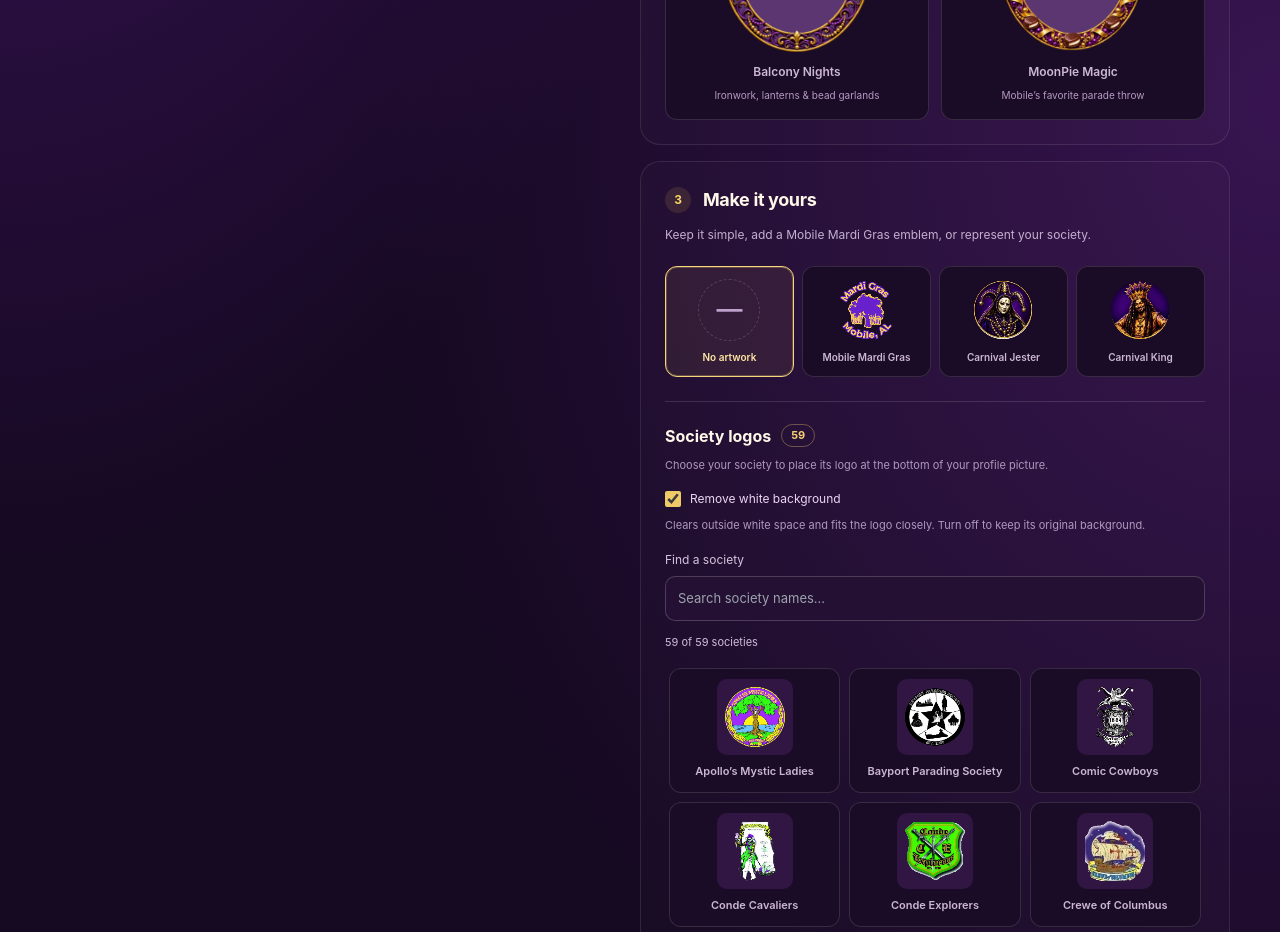
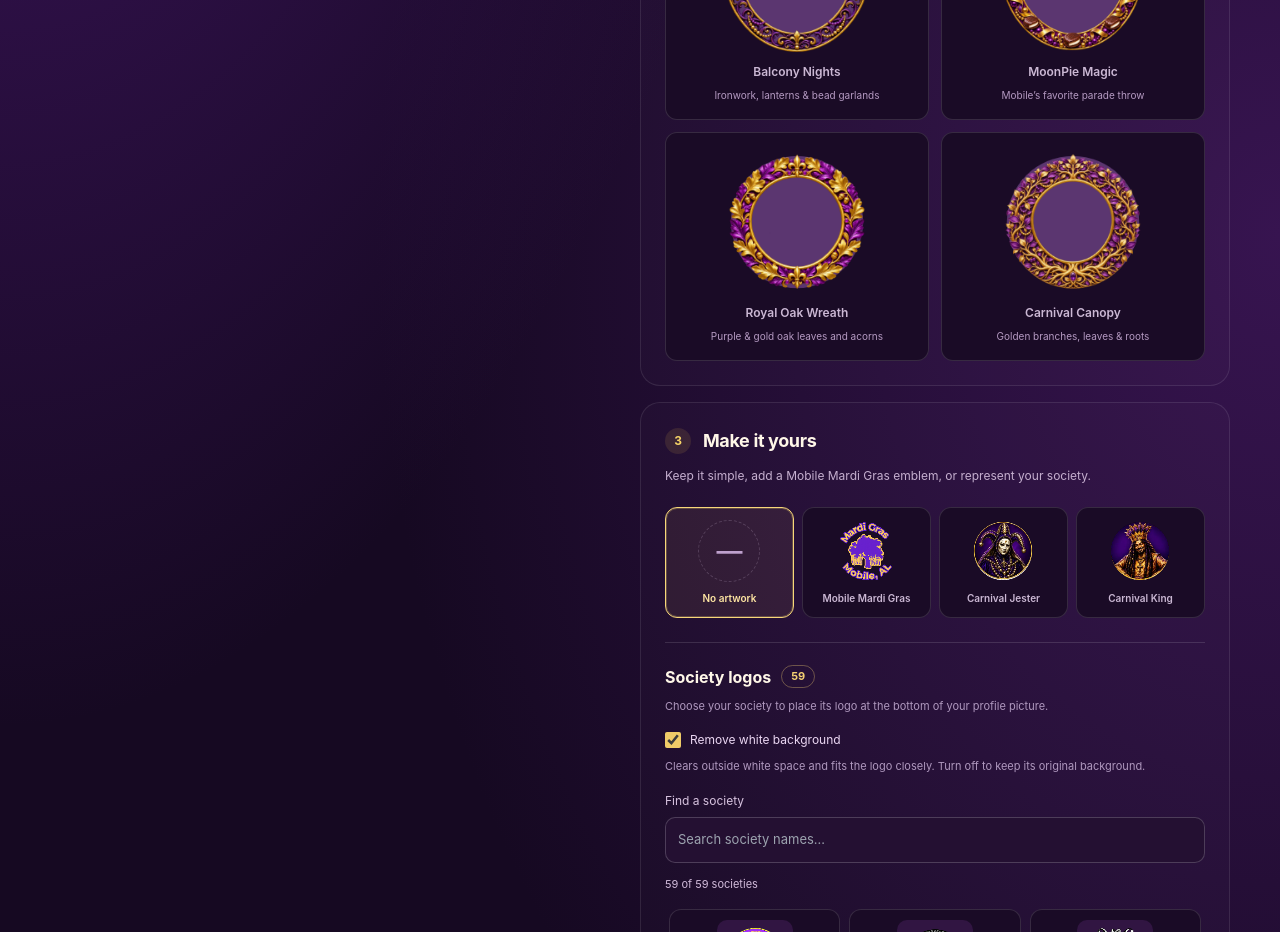
Before and after one commit to TheCryptoArborist/251mardigras, a Next.js app: page /profile-studio in a window 1280 px wide. Shown: the part 1540-2472 px from the top of the page. Built offline with nearby package versions, Linux system fonts and the light colour scheme.

Commit message:
Add Royal Oak Wreath and Carnival Canopy leaf profile frames

```diff
--- a/src/app/profile-studio/studio.tsx
+++ b/src/app/profile-studio/studio.tsx
@@ -9,7 +9,7 @@ import { getClassicOpening, makePortraitOpening, type PortraitOpening } from "./
 import societies from "./societies.json";
 import s from "./studio.module.css";
 
-type Frame = "classic" | "beads" | "jester" | "royal" | "balcony" | "moonpie";
+type Frame = "classic" | "beads" | "jester" | "royal" | "balcony" | "moonpie" | "oak" | "canopy";
 type Badge = "logo" | "jester" | "king" | "none" | `society:${string}`;
 const frames: { id: Frame; name: string; description: string }[] = [
   { id: "classic", name: "Classic MG251", description: "Fine gold trim · the original" },
@@ -17,7 +17,9 @@ const frames: { id: Frame; name: string; description: string }[] = [
   { id: "jester", name: "Jester’s Court", description: "Velvet, bells & masquerade" },
   { id: "royal", name: "Royal Procession", description: "Gilded scrolls & crown jewels" },
   { id: "balcony", name: "Balcony Nights", description: "Ironwork, lanterns & bead garlands" },
-  { id: "moonpie", name: "MoonPie Magic", description: "Mobile’s favorite parade throw" }
+  { id: "moonpie", name: "MoonPie Magic", description: "Mobile’s favorite parade throw" },
+  { id: "oak", name: "Royal Oak Wreath", description: "Purple & gold oak leaves and acorns" },
+  { id: "canopy", name: "Carnival Canopy", description: "Golden branches, leaves & roots" }
 ];
 const accents = [
   { id: "logo" as const, name: "Mobile Mardi Gras", src: "/images/mardi-gras-mobile-logo.png" },
```
Also changed, not shown: public/images/profile-studio/frames/canopy-v2.webp (added), public/images/profile-studio/frames/oak-v2.webp (added).
